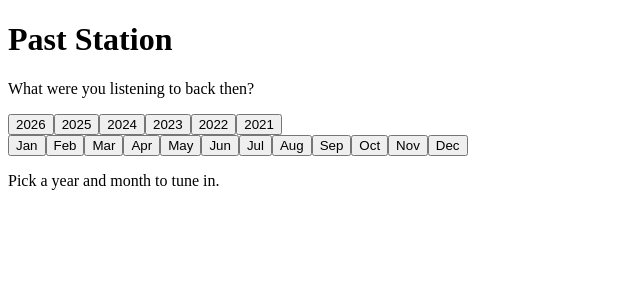
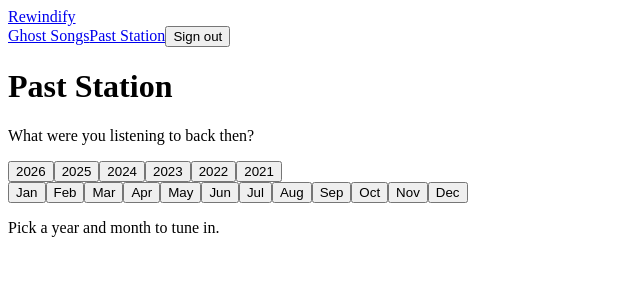
Before and after one commit to jessiicaliu/rewindify, a Next.js app: page /past-station in a window 1280 px wide. Shown: the top 300 px of the page, without its empty margins (0-640 px from the left). Built offline with nearby package versions, Linux system fonts and the light colour scheme.

Commit message:
add navbar with route links and sign out

```diff
--- a/src/app/layout.tsx
+++ b/src/app/layout.tsx
@@ -1,6 +1,7 @@
 import type { Metadata } from "next"
 import "./globals.css"
 import Providers from "./providers"
+import Navbar from "@/components/Navbar"
 
 export const metadata: Metadata = {
   title: "Rewindify",
@@ -11,7 +12,10 @@ export default function RootLayout({ children }: { children: React.ReactNode })
   return (
     <html lang="en">
       <body>
-        <Providers>{children}</Providers>
+        <Providers>
+          <Navbar />
+          {children}
+        </Providers>
       </body>
     </html>
   )
--- a/src/components/Navbar.tsx
+++ b/src/components/Navbar.tsx
@@ -0,0 +1,40 @@
+"use client"
+import Link from "next/link"
+import { usePathname } from "next/navigation"
+import { signOut } from "next-auth/react"
+
+export default function Navbar() {
+  const pathname = usePathname()
+
+  return (
+    <nav className="flex items-center justify-between px-6 py-4 border-b border-white/10">
+      <Link href="/" className="text-white font-bold tracking-tight">
+        Rewindify
+      </Link>
+      <div className="flex items-center gap-6">
+        <Link
+          href="/ghost-songs"
+          className={`text-sm transition-colors ${
+            pathname === "/ghost-songs" ? "text-white" : "text-white/40 hover:text-white"
+          }`}
+        >
+          Ghost Songs
+        </Link>
+        <Link
+          href="/past-station"
+          className={`text-sm transition-colors ${
+            pathname === "/past-station" ? "text-white" : "text-white/40 hover:text-white"
+          }`}
+        >
+          Past Station
+        </Link>
+        <button
+          onClick={() => signOut({ callbackUrl: "/" })}
+          className="text-sm text-white/40 hover:text-white transition-colors"
+        >
+          Sign out
+        </button>
+      </div>
+    </nav>
+  )
+}
```
